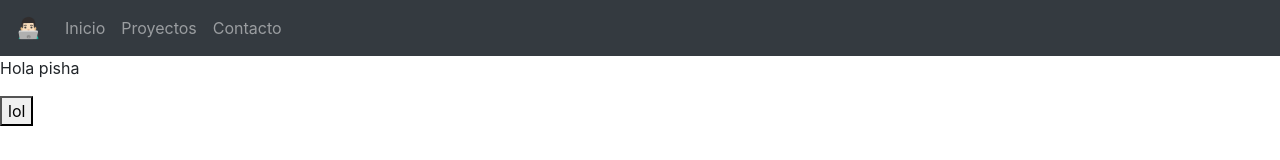
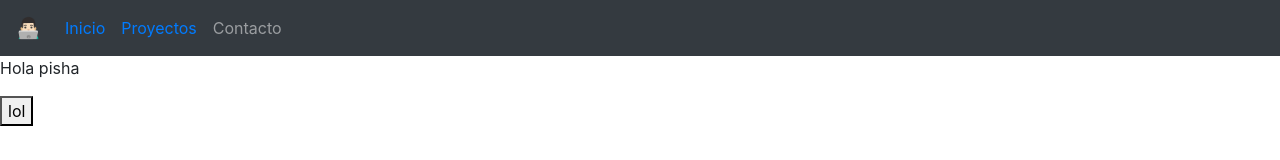
Before and after one commit to xplore93/portfolio, a Vue app: page / in a window 1280 px wide. Shown: the top 160 px of the page. Built offline with nearby package versions, Linux system fonts and the light colour scheme; no server answers.

Commit message:
Fix: Router in Navbar

```diff
--- a/src/components/Navbar.vue
+++ b/src/components/Navbar.vue
@@ -7,8 +7,8 @@
 
       <b-collapse id="navbar-toggle-collapse" is-nav>
         <b-navbar-nav>
-          <b-nav-item href="/">Inicio</b-nav-item>
-          <b-nav-item href="/projects">Proyectos</b-nav-item>
+          <b-nav-item><router-link to="/">Inicio</router-link></b-nav-item>
+          <b-nav-item><router-link to="/projects">Proyectos</router-link></b-nav-item>
           <b-nav-item href="mailto:eugen.stina@gmail.com">Contacto</b-nav-item>
         </b-navbar-nav>
       </b-collapse>
```
